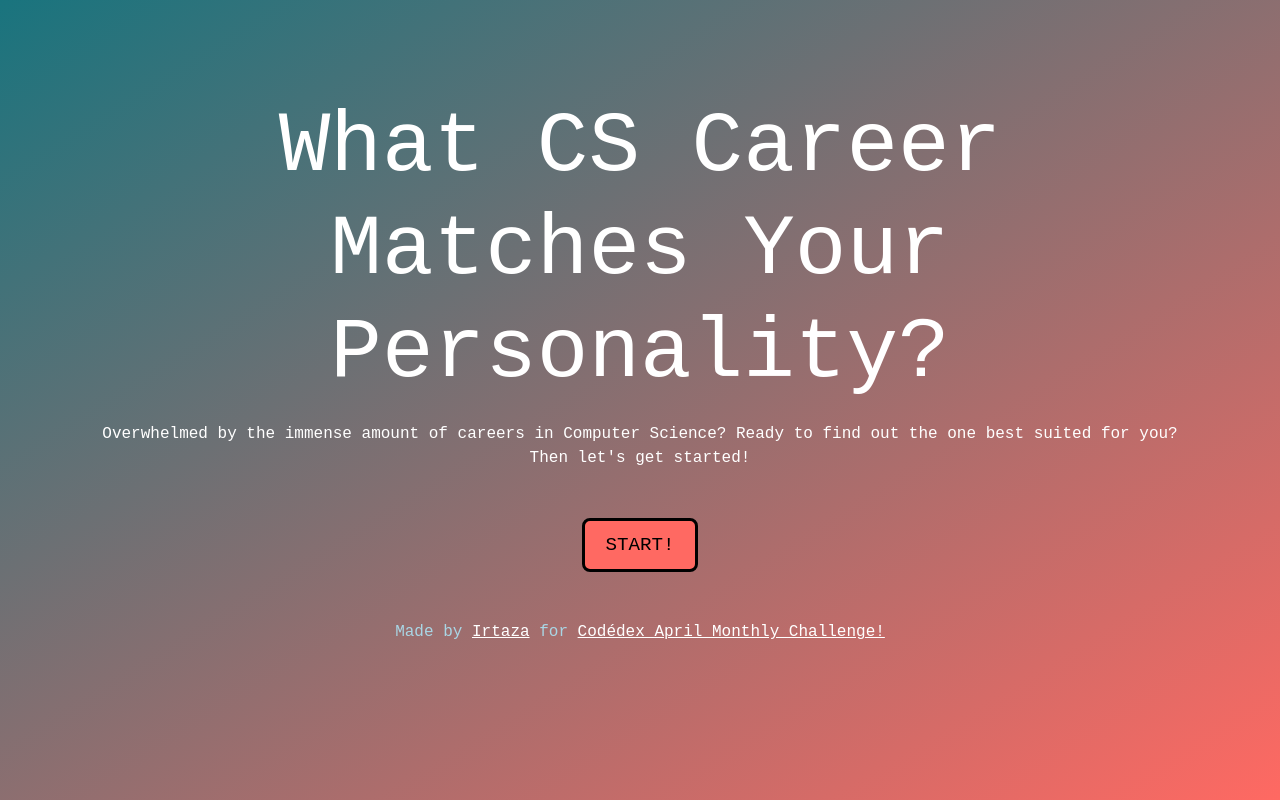
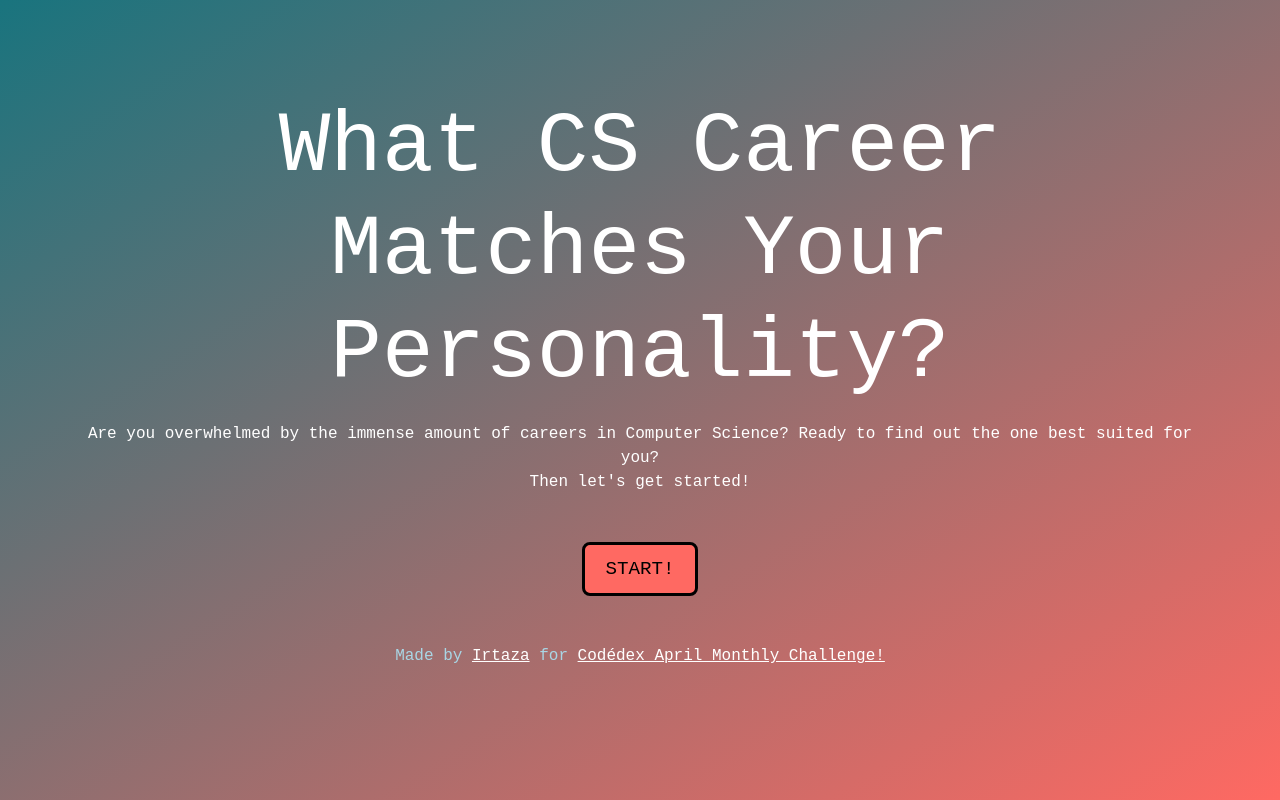
Before and after one commit to Irtaza2009/cs-career-quiz, a Next.js app: page / in a window 1280 px wide. Built offline with nearby package versions, Linux system fonts and the light colour scheme.

Commit message:
Added a welcome page

```diff
--- a/src/components/WelcomeInstance/WelcomePage.tsx
+++ b/src/components/WelcomeInstance/WelcomePage.tsx
@@ -16,9 +16,9 @@ const WelcomePage = ({ onStartQuiz }: WelcomeTitleProps) => {
         What CS Career Matches Your Personality?
       </h1>
       <p className={"text-center mb-5"}>
-        Overwhelmed by the immense amount of careers in Computer Science? Ready
-        to find out the one best suited for you? <br /> Then let&#39;s get
-        started!
+        Are you overwhelmed by the immense amount of careers in Computer
+        Science? Ready to find out the one best suited for you? <br /> Then
+        let&#39;s get started!
       </p>
       <div className={"text-center"}>
         <button className={"backButton"} onClick={onStartQuiz}>
```
